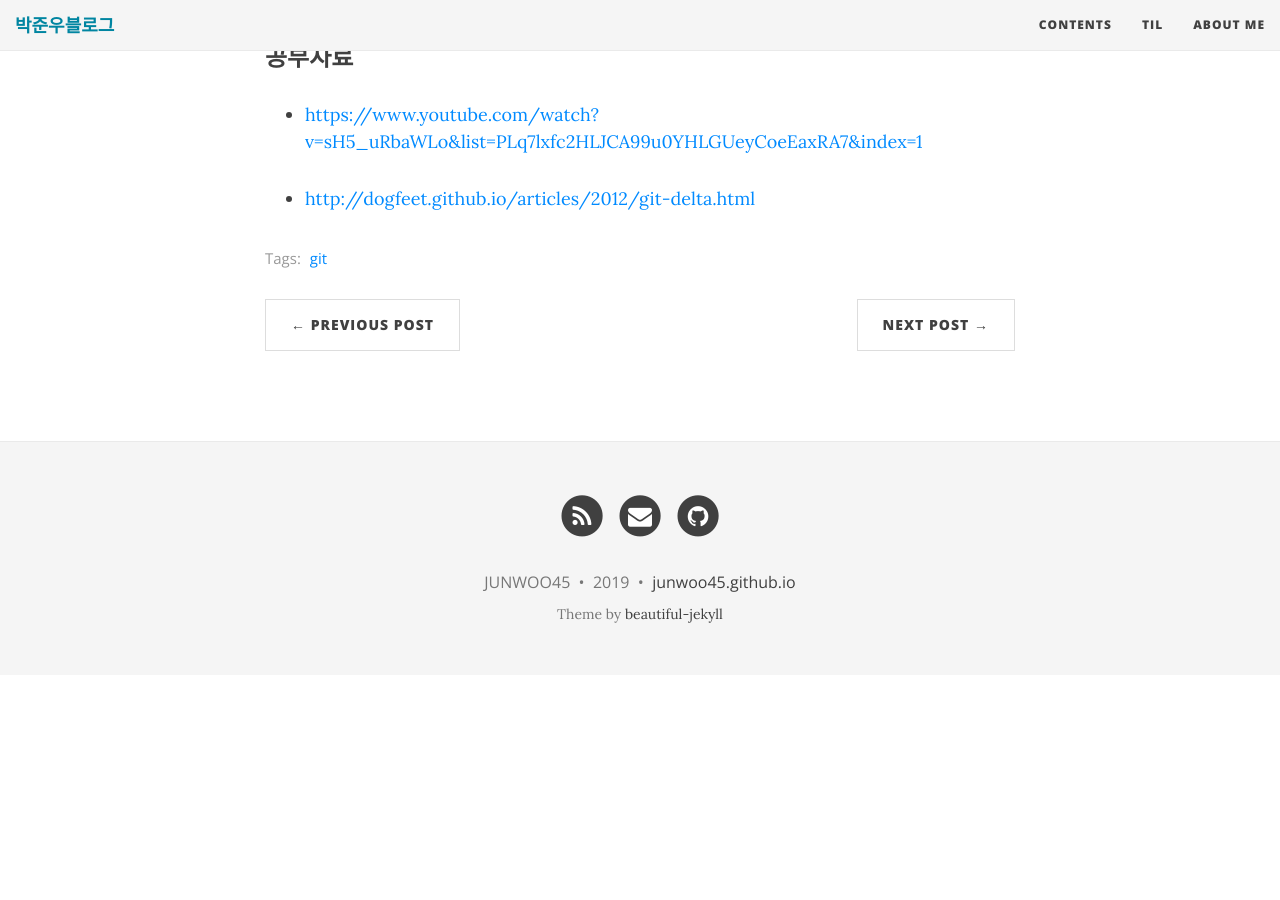
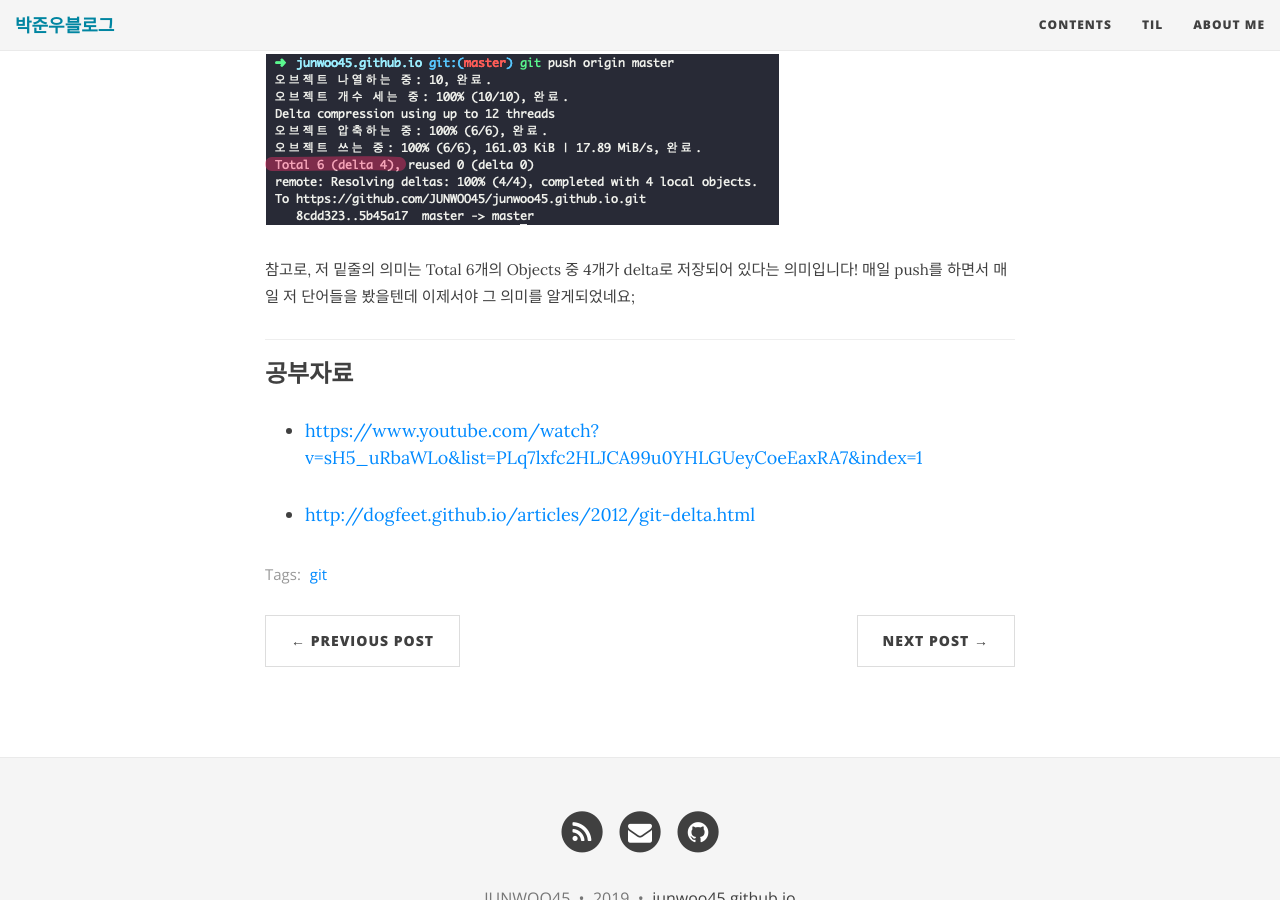
Before and after one commit to JUNWOO45/junwoo45.github.io.archived, a Jekyll site: the page built from _posts/2019-08-21-git이저장하는방식.md, in a window 1280 px wide and 900 px high, scrolled down 5345 px. Built offline with Jekyll 4.4.1, drawn with Linux system fonts in a browser that asks for light colours; nearby versions of some CDN libraries; before the commit the page ends 6020 px from its top, so only the background shows below that.

Commit message:
push할 때 delta 이미지 추가

```diff
--- a/_posts/2019-08-21-git이저장하는방식.md
+++ b/_posts/2019-08-21-git이저장하는방식.md
@@ -131,6 +131,14 @@ base 객체 이 전에 쓰여있는 1과 2라는 수는 객체의 depth를 의
 
 근데 이러한 git의 똑똑함(?)을 알고나니깐, 왜 git이 이렇게 널리 쓰이게 되었는지 조금 알 것 같기도 합니다.
 
+
+
+---
+
+![git5.png](../img/git5.png)
+
+<small>참고로, 저 밑줄의 의미는 Total 6개의 Objects 중 4개가 delta로 저장되어 있다는 의미입니다! 매일 push를 하면서 매일 저 단어들을 봤을텐데 이제서야 그 의미를 알게되었네요;</small>
+
 ---
 
 
```
Also changed, not shown: img/git5.png (added).
